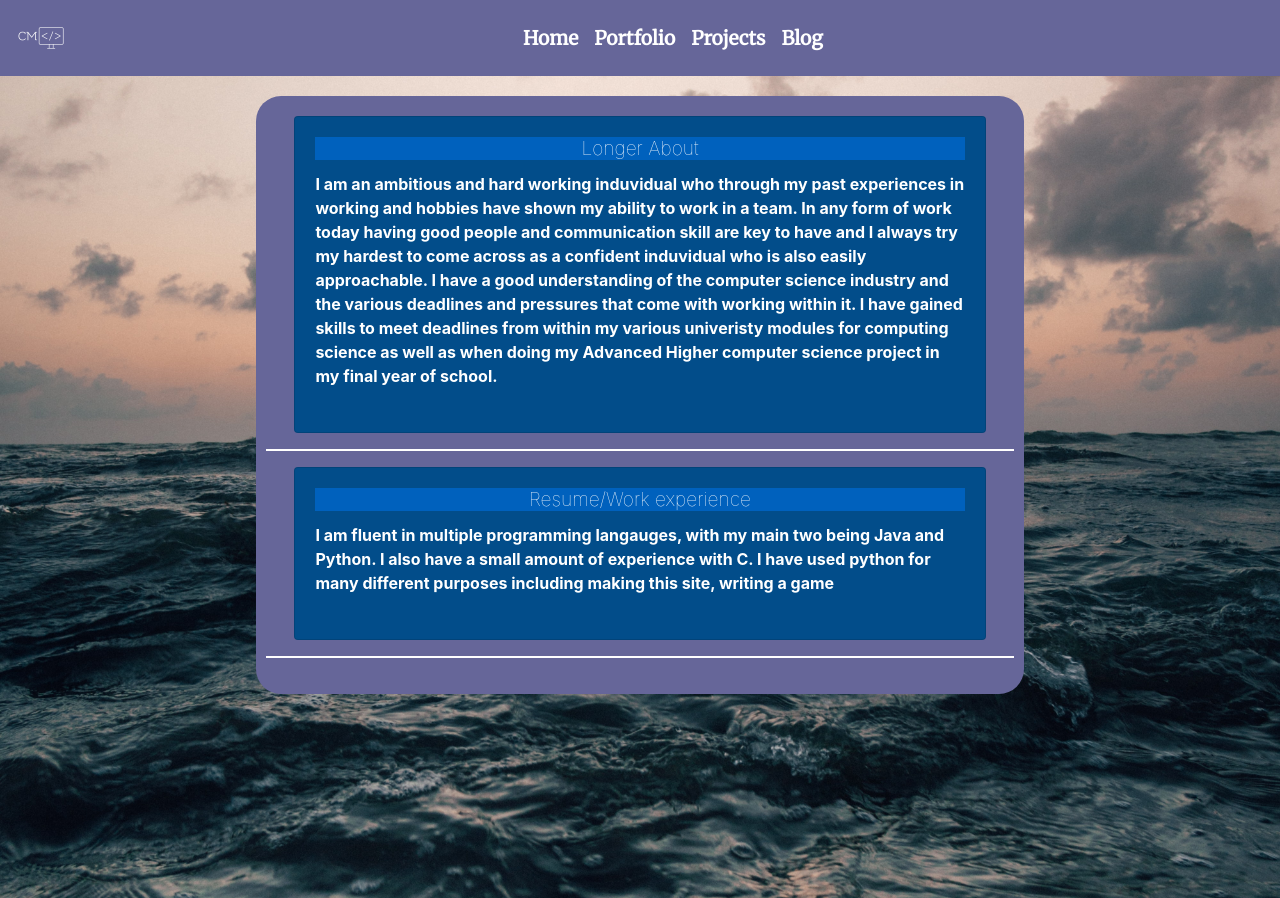
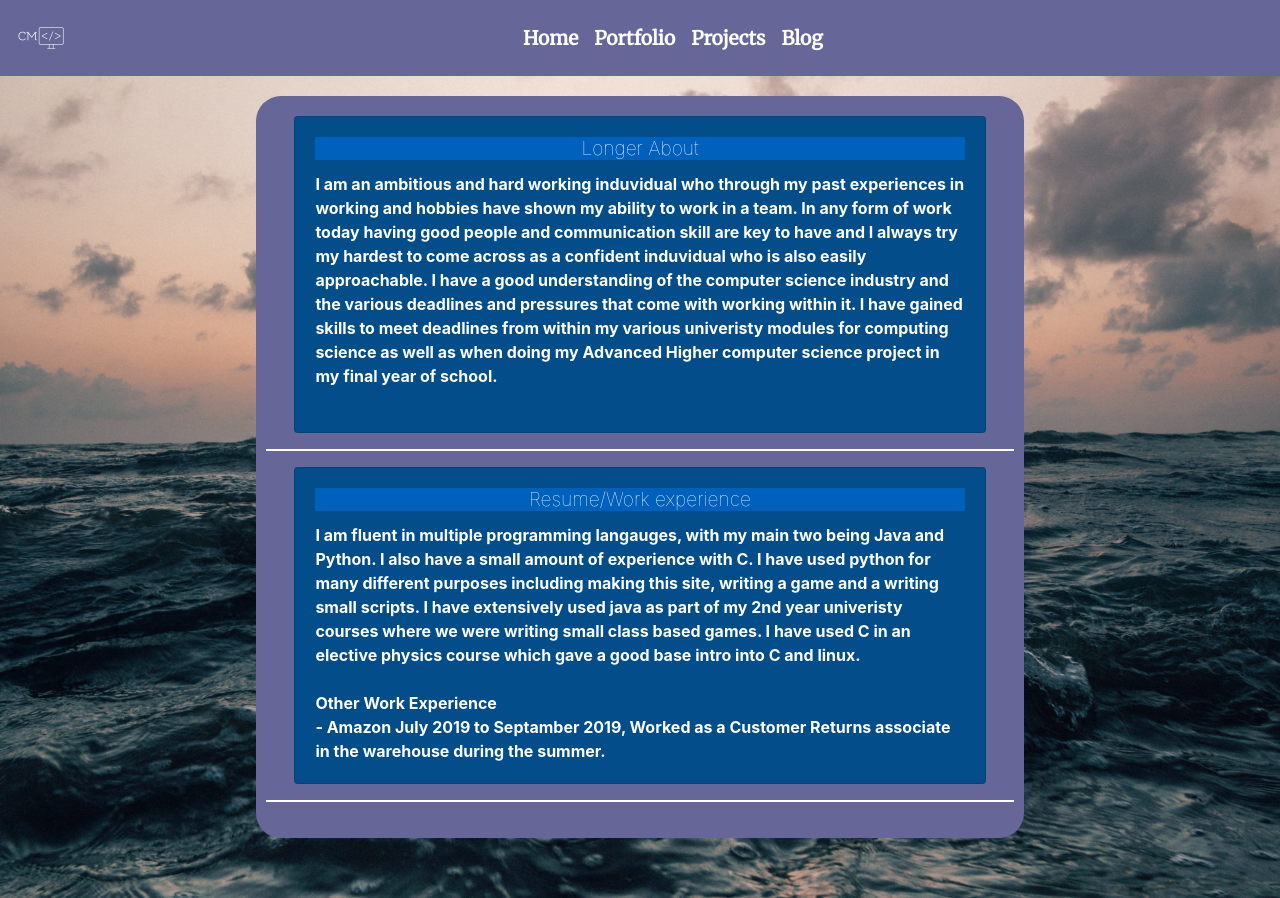
Before and after one commit to Calmac56/mysite, a Django app: page /me/portfolio/ in a window 1280 px wide. Run offline with Django 3.2, Linux system fonts and the light colour scheme; some libraries are stand-ins or nearby versions.

Commit message:
Updated portfolio page

```diff
--- a/templates/mysiteapp/portfolio.html
+++ b/templates/mysiteapp/portfolio.html
@@ -30,9 +30,12 @@
         <div class="card-body">
             <h5 class="card-title">Resume/Work experience</h5>
             <p class="card-text" id="mepara"> I am fluent in multiple programming langauges, with my main two being Java and Python. I also have a small amount of experience with C.
-                I have used python for many different purposes including making this site, writing a game <br>
+                I have used python for many different purposes including making this site, writing a game and a writing small scripts. I have extensively used java as part of my 2nd year univeristy
+                courses where we were writing small class based games. I have used C in an elective physics course which gave a good base intro into C and linux.<br>
                 <br>
-
+                <h>Other Work Experience</h>
+                <br>
+                - Amazon July 2019 to Septamber 2019, Worked as a Customer Returns associate in the warehouse during the summer.
             </p>
 
 
```
